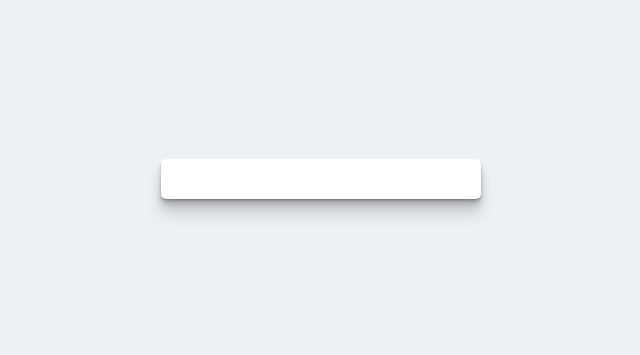
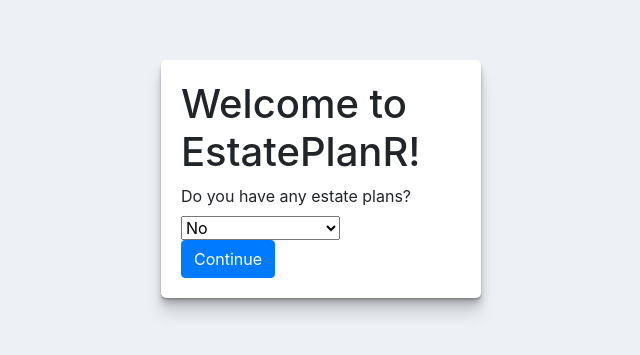
Before and after one commit to CEN-Group-3D/CEN-Project, a React (Create React App) app in the folder client/: page /welcome in a window 1280 px wide. Shown: the part 221-576 px from the top of the page, without its empty margins (319-959 px from the left). Built offline with nearby package versions, Linux system fonts and the light colour scheme.

Commit message:
Add HTML skeleton

```diff
--- a/client/src/views/Welcome/Welcome.js
+++ b/client/src/views/Welcome/Welcome.js
@@ -4,7 +4,20 @@ import './Welcome.css';
 function Welcome() {
     return (
         <div className='panel container col-xs-12 col-md-3'>
-
+            <h1>Welcome to EstatePlanR!</h1>
+            <form>
+                <div id="question-field">
+                    <label for="estate-plans">Do you have any estate plans?</label>
+                    <select name="estate-plans">
+                        <option value="none">No</option>
+                        <option value="poa">Power of Attorney</option>
+                        <option value="lwill">Living Will</option>
+                        <option value="will">Will</option>
+                        <option value="trust">Trust</option>
+                    </select>
+                </div>
+                <button className="btn btn-primary">Continue</button>
+            </form>
         </div>
     );
 }
```
